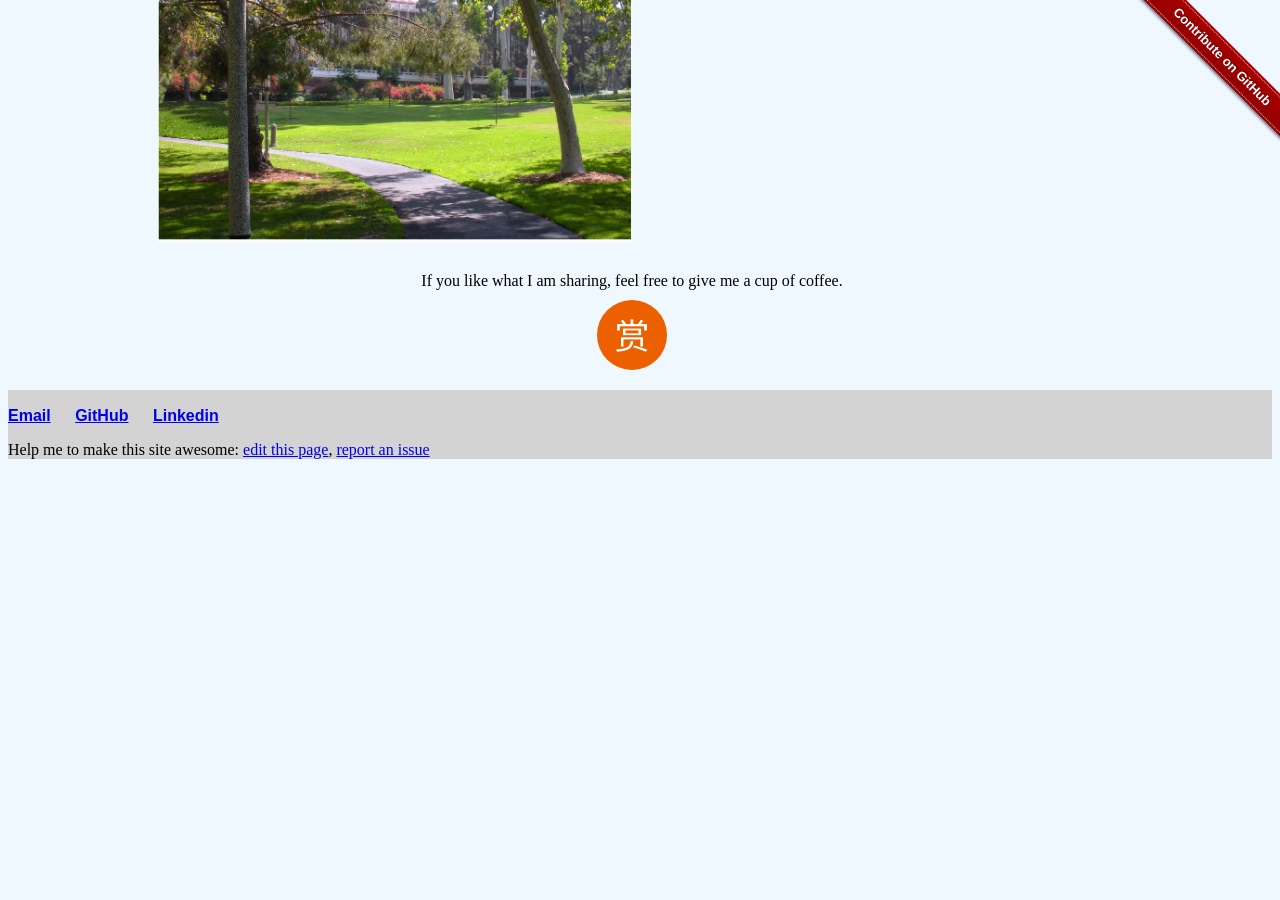
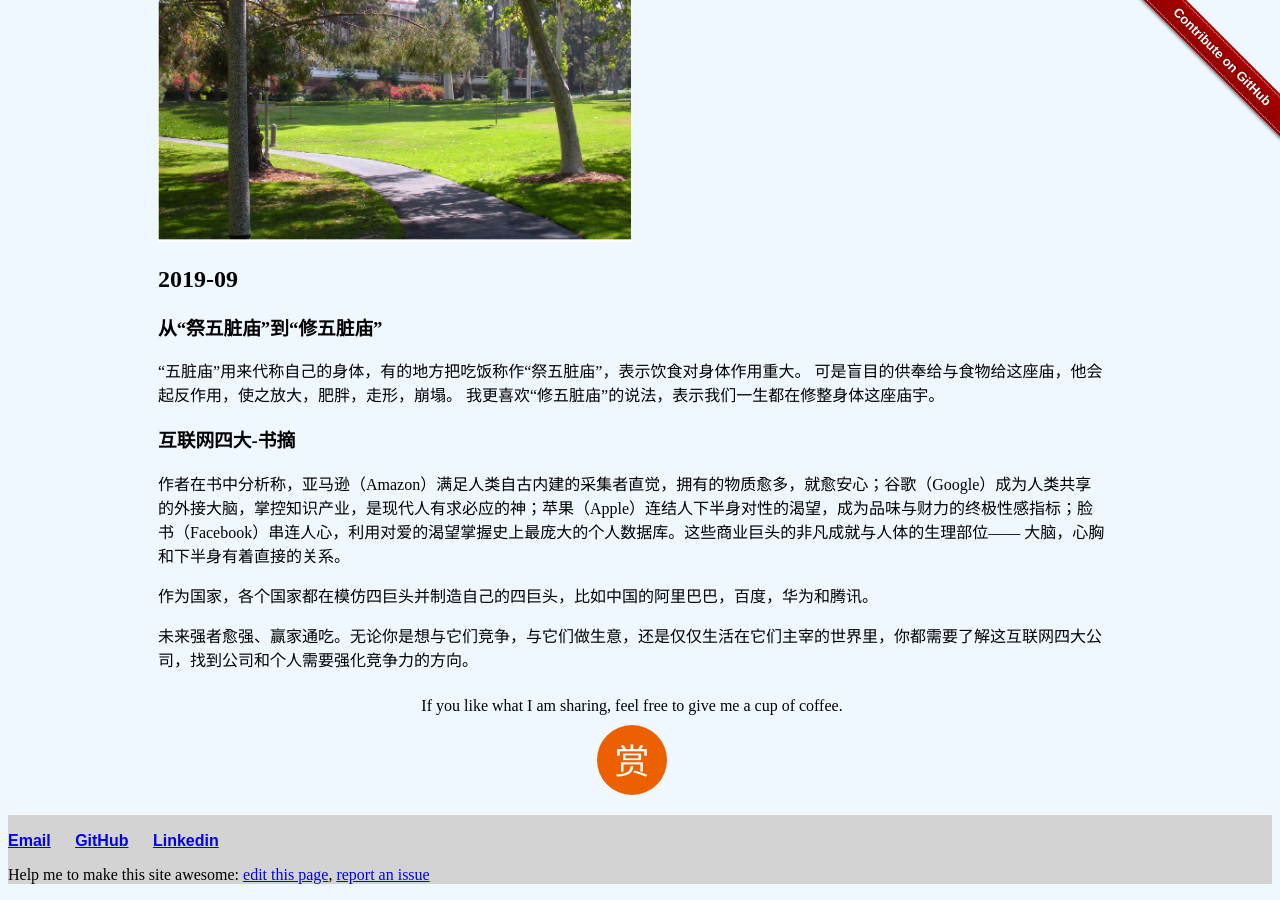
Before and after one commit to liuning0820/liuning0820.github.io, a Jekyll site: the page built from _posts/2019-07-27-mindset-2019.md, in a window 1280 px wide and 900 px high, scrolled down 4439 px. Built offline with Jekyll 4.4.1, drawn with Linux system fonts in a browser that asks for light colours; comment, search, counter and statistics services are not loaded; before the commit the page ends 4914 px from its top, so only the background shows below that; some of the changed text lies outside the part shown.

Commit message:
Added growth mindset on Sep

```diff
--- a/_posts/2019-07-27-mindset-2019.md
+++ b/_posts/2019-07-27-mindset-2019.md
@@ -129,3 +129,19 @@ comments: true
  “When they built The University of California at Irvine they just put the buildings in. They did not put any sidewalks; they just planted grass. The next year, they came back and put the sidewalks where the trails were in the grass.”
 
 ![路上本没有路]({{ site.url }}{{site.baseurl}}/images/trails-in-the-gras-as-feedback-to-put-sidewalks.jpg){:height="50%" width="50%"}
+
+## 2019-09
+
+### 从“祭五脏庙”到“修五脏庙”
+
+“五脏庙”用来代称自己的身体，有的地方把吃饭称作“祭五脏庙”，表示饮食对身体作用重大。
+可是盲目的供奉给与食物给这座庙，他会起反作用，使之放大，肥胖，走形，崩塌。
+我更喜欢“修五脏庙”的说法，表示我们一生都在修整身体这座庙宇。
+
+### 互联网四大-书摘
+
+作者在书中分析称，亚马逊（Amazon）满足人类自古内建的采集者直觉，拥有的物质愈多，就愈安心；谷歌（Google）成为人类共享的外接大脑，掌控知识产业，是现代人有求必应的神；苹果（Apple）连结人下半身对性的渴望，成为品味与财力的终极性感指标；脸书（Facebook）串连人心，利用对爱的渴望掌握史上最庞大的个人数据库。这些商业巨头的非凡成就与人体的生理部位—— 大脑，心胸和下半身有着直接的关系。
+
+作为国家，各个国家都在模仿四巨头并制造自己的四巨头，比如中国的阿里巴巴，百度，华为和腾讯。
+
+未来强者愈强、赢家通吃。无论你是想与它们竞争，与它们做生意，还是仅仅生活在它们主宰的世界里，你都需要了解这互联网四大公司，找到公司和个人需要强化竞争力的方向。
```
Also changed, not shown: other parts of _posts/2019-07-27-mindset-2019.md (+1 -1 lines).
